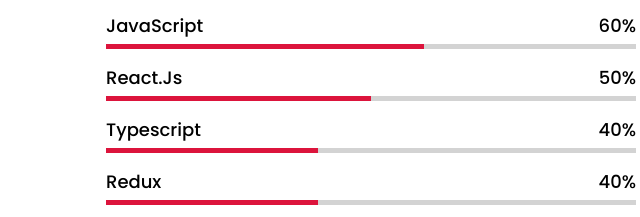
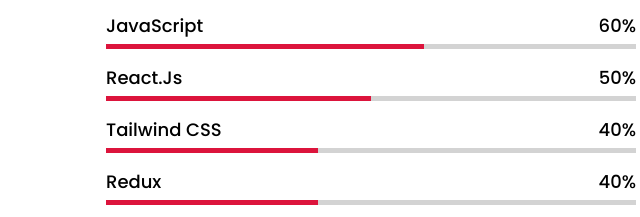
Before and after one commit to engrsayed90/Portfolio, a plain HTML site: page index.html in a window 1280 px wide. Shown: the part 1851-2068 px from the top of the page, 564-1204 px from the left. Drawn offline with nearby package versions, Linux system fonts and the light colour scheme.

Commit message:
Update index.html

```diff
--- a/index.html
+++ b/index.html
@@ -133,7 +133,7 @@
             </div>
             <div class="bars">
               <div class="info">
-                <span>Typescript</span>
+                <span>Tailwind CSS</span>
                 <span>40%</span>
               </div>
               <div class="line typescript"></div>
```
